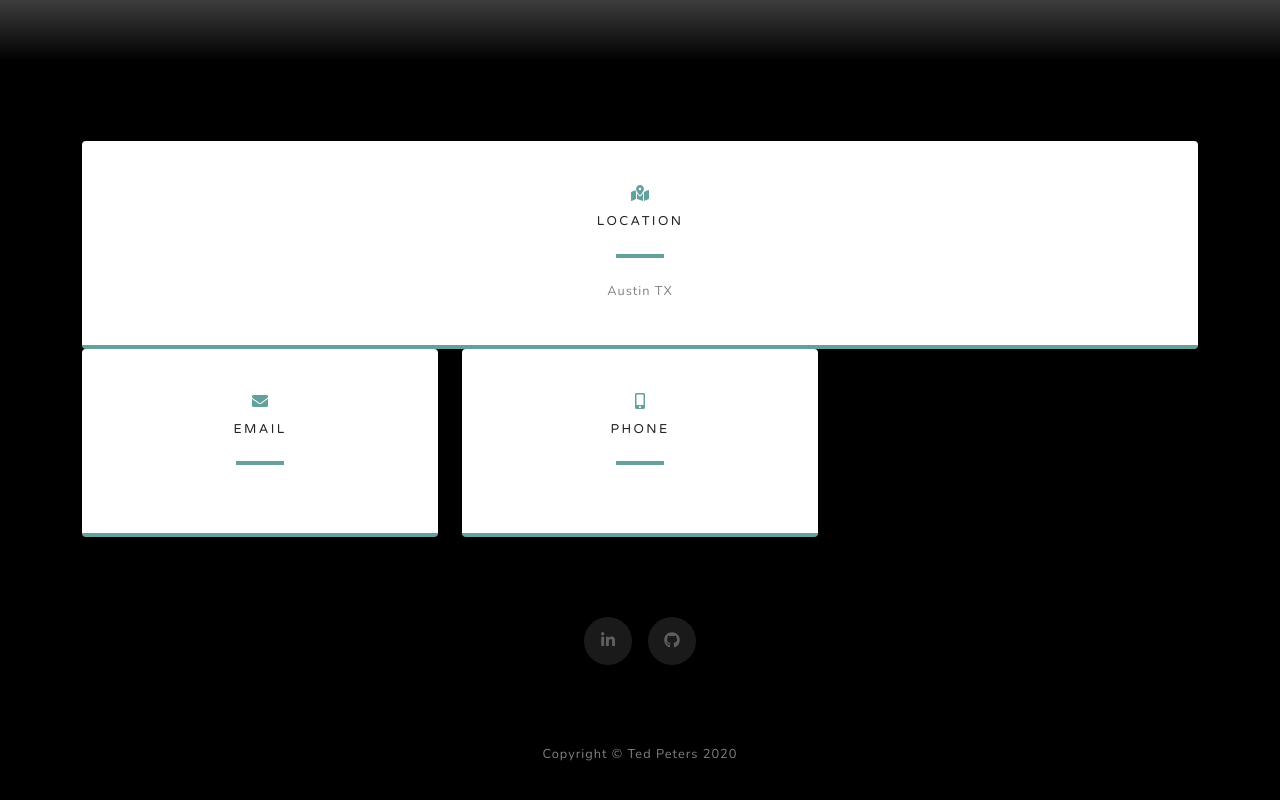
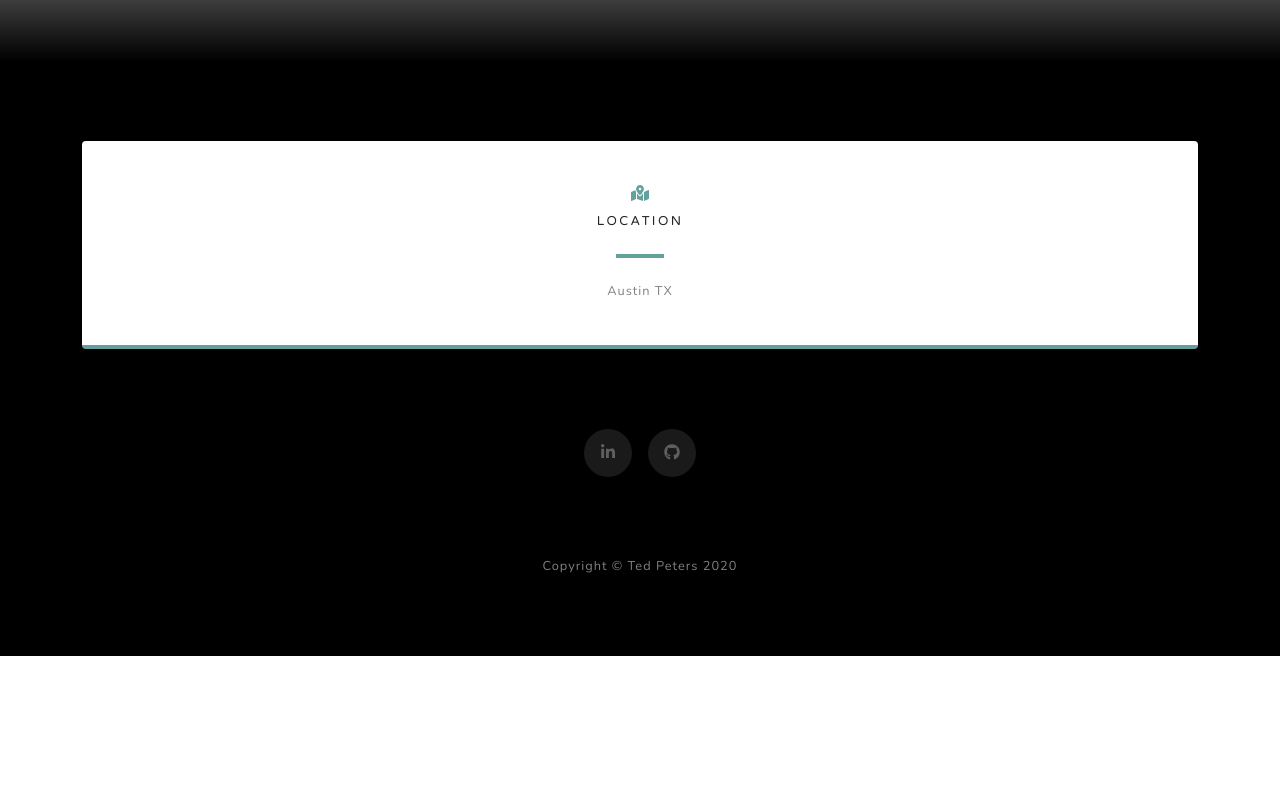
Before and after one commit to ted-peters/bootstrap-portfolio, a plain HTML site: page index.html in a window 1280 px wide. Shown: the part 4842-5642 px from the top of the page. After the commit the page ends 5498 px from the top, so only its background shows below. Drawn offline with nearby package versions, Linux system fonts and the light colour scheme.

Commit message:
containers removed

```diff
--- a/index.html
+++ b/index.html
@@ -171,26 +171,6 @@
                             </div>
                         </div>
                     </div>
-                    <div class="col-md-4 mb-3 mb-md-0">
-                        <div class="card py-4 h-100">
-                            <div class="card-body text-center">
-                                <i class="fas fa-envelope text-primary mb-2"></i>
-                                <h4 class="text-uppercase m-0">Email</h4>
-                                <hr class="my-4" />
-                                <div class="small text-black-50"><a href="#!"></a></div>
-                            </div>
-                        </div>
-                    </div>
-                    <div class="col-md-4 mb-3 mb-md-0">
-                        <div class="card py-4 h-100">
-                            <div class="card-body text-center">
-                                <i class="fas fa-mobile-alt text-primary mb-2"></i>
-                                <h4 class="text-uppercase m-0">Phone</h4>
-                                <hr class="my-4" />
-                                <div class="small text-black-50"></div>
-                            </div>
-                        </div>
-                    </div>
                 </div>
                 <div class="social d-flex justify-content-center">
                     <a class="mx-2" href="https://www.linkedin.com/in/ted-peters-41b0281b7/"><i class="fab fa-linkedin-in"></i></a>
```
